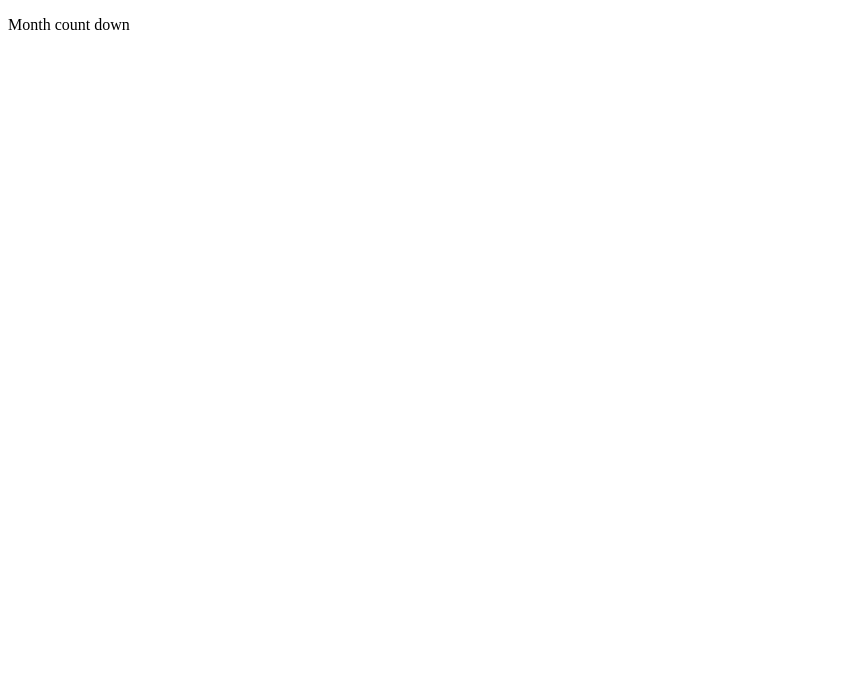
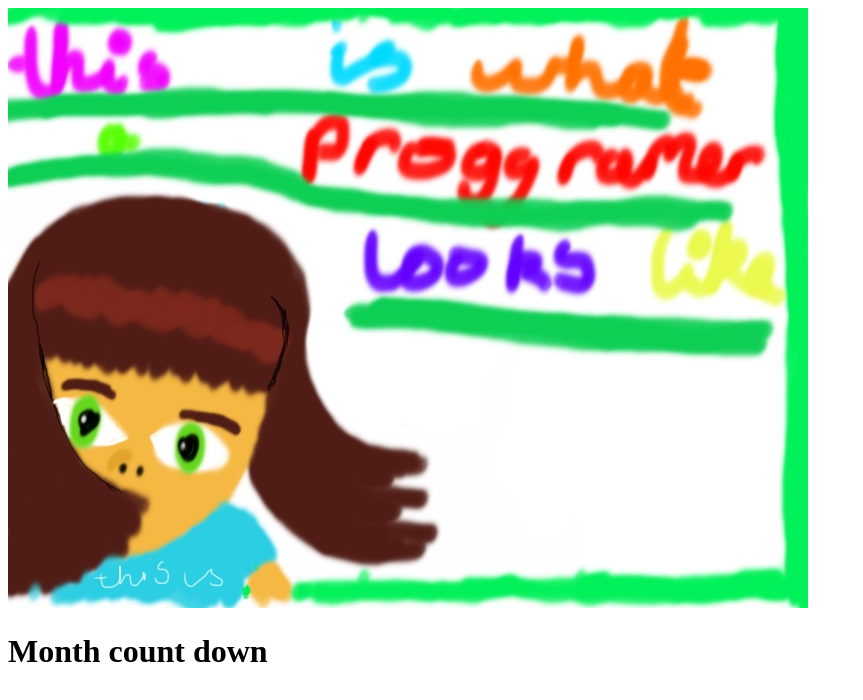
Before and after one commit to mewhubHawk/Month-count-down, a plain HTML site: page index.html in a window 1280 px wide. Shown: the whole page, without its empty margins (0-863 px from the left). Drawn offline with Linux system fonts and the light colour scheme.

Commit message:
showing picture of me!!!

```diff
--- a/index.html
+++ b/index.html
@@ -17,7 +17,10 @@
 
 <body>
 
-<p>Month count down</p>
+
+<img src="month-count-down.jpg">
+<h1>Month count down</h1>
+
 </body>
 
 
```
